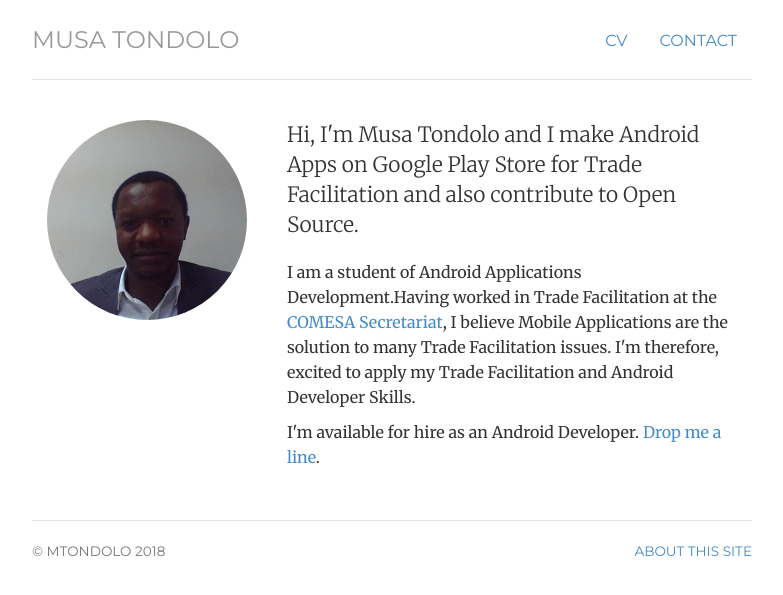
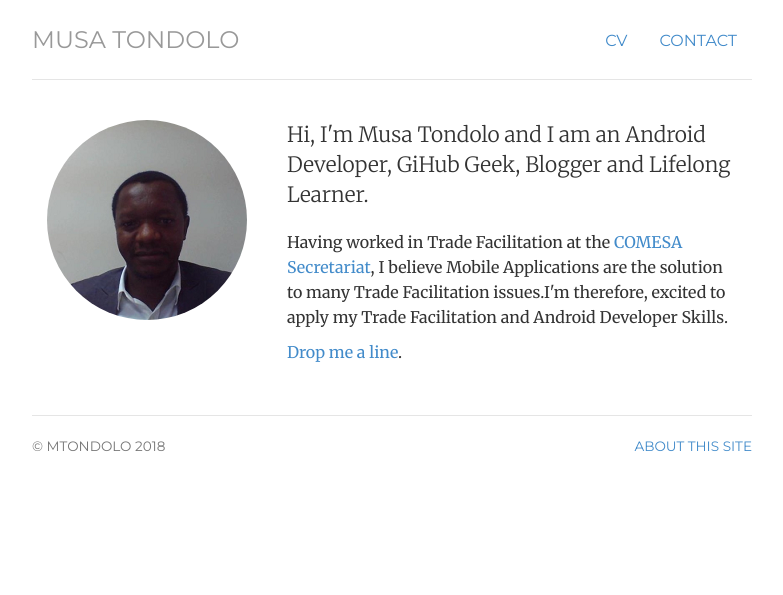
Before and after one commit to mtondolo/mtondolo.github.io, a Jekyll site: the page built from index.html, in a window 1280 px wide. Shown: the top 595 px of the page, without its empty margins (248-1031 px from the left). Built offline with Jekyll 4.4.1, drawn with Linux system fonts in a browser that asks for light colours.

Commit message:
Update index.html

```diff
--- a/index.html
+++ b/index.html
@@ -4,7 +4,7 @@ title: mtondolo.com
 cv: passive
 notes: passive
 contact: passive
-description: Musa Tondolo is a student of Android Applications Development , Contributor to Open Source, and living in Lusaka.
+description: Musa Tondolo is an Android Developer , GitHub Geek, Blogger and Lifelong Learnerliving in Lusaka.
 ---
 <!-- <div class="jumbotron"> -->
 <div class="row marketing">
@@ -12,13 +12,14 @@ description: Musa Tondolo is a student of Android Applications Development , Con
 	<img  class="img-circle avatar" alt="Musa Tondolo" src="img/mtondolo-200px.png">
 	</div>
 	<div itemscope itemtype="http://data-vocabulary.org/Person" class="col-sm-8">
-	<p class="lead">Hi, I'm <span itemprop="name">Musa Tondolo</span> and I make Android Apps on Google Play Store for Trade Facilitation and also contribute to Open Source.</p>
+	<p class="lead">Hi, I'm <span itemprop="name">Musa Tondolo</span> and I am an Android Developer, GiHub Geek, Blogger and
+		Lifelong Learner.</p>
 
-	<p>I am a student of <span itemprop="title">Android Applications Development</span>.Having worked in <span itemprop="title">Trade Facilitation</span> at
-	<span itemprop="affiliation"> the <a href="http://www.comesa.int/">COMESA Secretariat</a></span>, I believe Mobile Applications are the solution to many Trade Facilitation issues.
-	I'm therefore, excited to apply my Trade Facilitation and Android Developer Skills.</p>
+	<p></span>Having worked in <span itemprop="title">Trade Facilitation</span> at <span itemprop="affiliation"> the
+	<a href="http://www.comesa.int/">COMESA Secretariat</a></span>, I believe Mobile Applications are the solution
+	to many Trade Facilitation issues.I'm therefore, excited to apply my Trade Facilitation and Android Developer Skills.</p>
 
-	<p>I'm available for hire as an <span itemprop="title">Android Developer</span>.<a href="contact"> Drop me a line</a>.</p>
+	<p><a href="contact"> Drop me a line</a>.</p>
 	</div>
 </div>
 <!-- </div> -->
```
